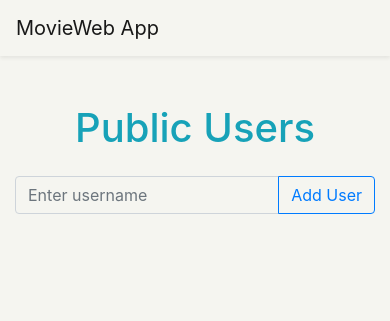
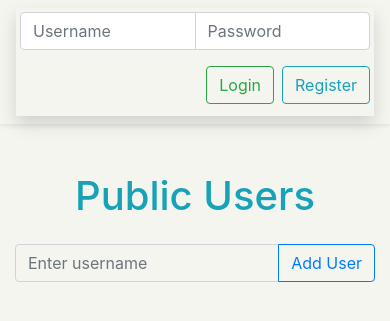
Before and after one commit to ludmitr/movieweb-app, a Flask app: page / in a window 390 px wide. Shown: the top 321 px of the page. Run offline with Flask 3, Linux system fonts and the light colour scheme; some libraries are stand-ins or nearby versions.

Commit message:
update login uprears on small screen

```diff
--- a/templates/users.html
+++ b/templates/users.html
@@ -11,9 +11,9 @@
     </style>
 </head>
 <body>
-<nav class="navbar navbar-expand-lg navbar-light bg-transparent shadow-sm border-info">
-    <a class="navbar-brand" href="#">MovieWeb App</a>
-    <div class="collapse navbar-collapse justify-content-end">
+<nav class="navbar navbar-light bg-transparent shadow-sm border-info">
+    <a class="navbar-brand d-none d-lg-block" href="#">MovieWeb App</a>
+    <div class="d-flex justify-content-end">
         <ul class="navbar-nav">
             <li class="nav-item border-info shadow p-1">
                 {% if session_user %}
@@ -40,7 +40,7 @@
                     </form>
                 </div>
                 {% else %}
-                <form class="form-inline ml-auto"
+                <form class="form-inline"
                       action="{{ url_for('user_routes.login') }}" method="POST">
                     <div class="input-group mb-2">
                         <input class="form-control mr-sm-2" type="text"
@@ -62,6 +62,8 @@
         </ul>
     </div>
 </nav>
+
+
 
 <div class="container">
     {% with messages = get_flashed_messages() %}
```
